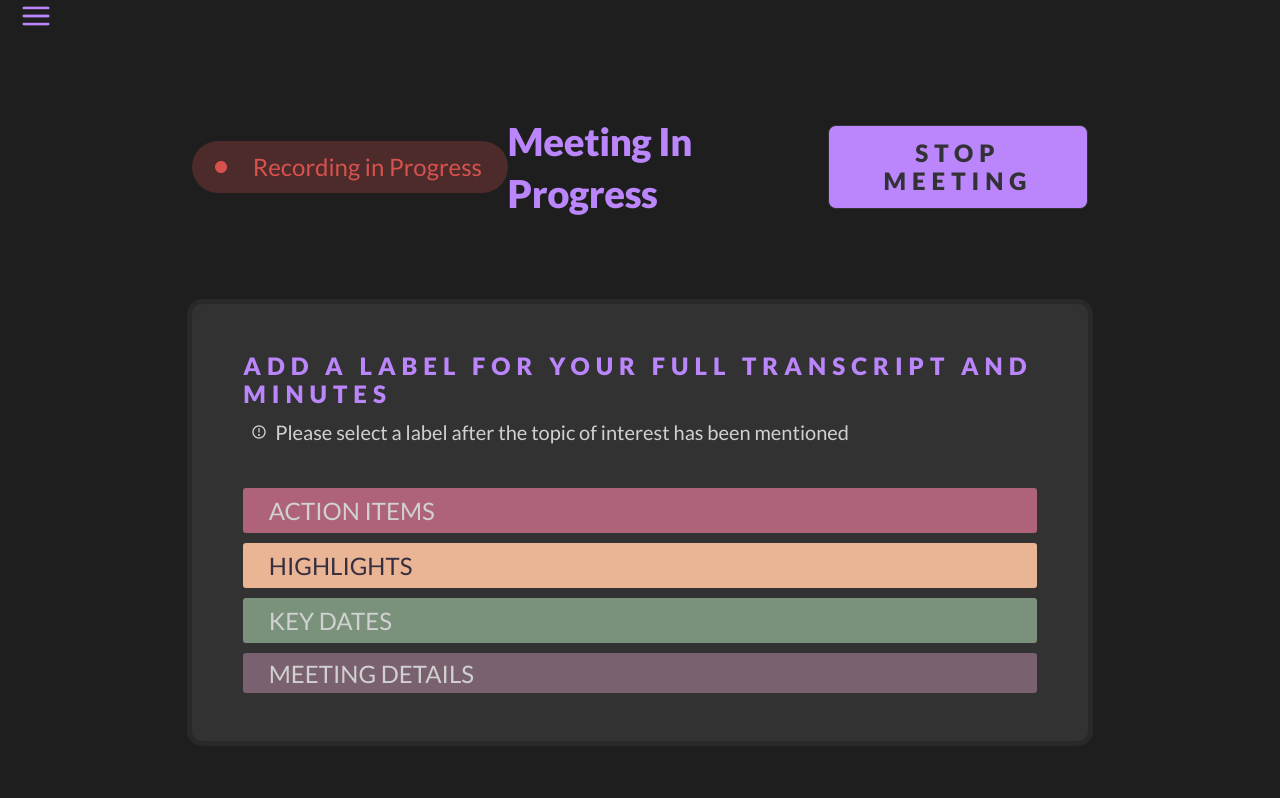
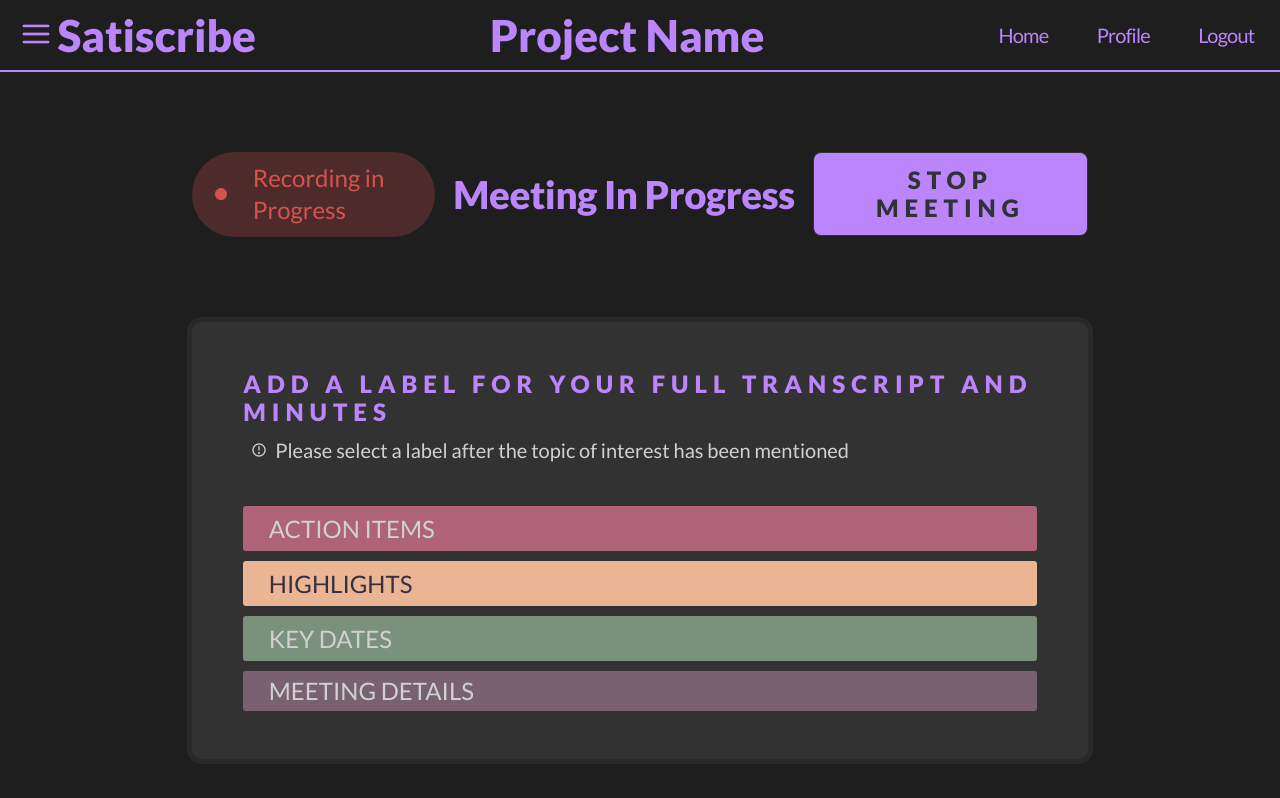
Before and after one commit to Jaywhisker/Satiscribe, a Next.js app in the folder SatiscribeFrontEnd/: page /meetinginprogress in a window 1280 px wide. Shown: the top 798 px of the page. Built offline with nearby package versions, Linux system fonts and the light colour scheme.

Commit message:
added navbar and minor changes

```diff
--- a/SatiscribeFrontEnd/pages/meetinginprogress.js
+++ b/SatiscribeFrontEnd/pages/meetinginprogress.js
@@ -6,7 +6,7 @@ import colourstyle from '/styles/Colourtest.module.css';
 import logos from '/styles/Logos.module.css';
 import landing from '@/styles/webexperiment/Landingpage.module.css';
 import StyledComponentsRegistry from '@/components/registery.tsx';
-import Sidebar from '../components/Sidebar';
+import Navbar from '../pages/navbartest';
 import StyledBox from '@/components/meetinglabel/meetinglabel';
 import styles from '@/styles/meetinginprogress.module.css';
 import contentblock from '@/styles/components/contentblocks.module.css'
@@ -24,8 +24,8 @@ function MeetingInProgress() {
 
     return (
         <StyledComponentsRegistry>
-            <Sidebar />
-            <div className={styles.headers} style={{ width: `var(--largeWidth)` }}>
+            <Navbar />
+            <div className={`${styles.headers} ${flex.flexRowSmollerGap}`} style={{ width: `var(--largeWidth)` }}>
                 <div className={styles.record}>
                     <div className={styles.ImageContainer}>
                         <img src="/iconsRed/Dot.png" alt="Profile" className={styles.Image} />
--- a/SatiscribeFrontEnd/styles/meetinginprogress.module.css
+++ b/SatiscribeFrontEnd/styles/meetinginprogress.module.css
@@ -20,11 +20,10 @@
 
 .record {
     display: flex;
-    width: fit-content;
+    width: 18vw;
     padding-top: 1.3vh;
     padding-bottom: 1.3vh;
     padding-left: 1vw;
-    padding-right: 2vw;
     align-items: center;
     justify-content: flex-start;
     gap: 1rem;
@@ -48,7 +47,7 @@
 }
 
 .text {
-    color: var(--Final_Red)
+    color: var(--Final_Red);
 }
 
 .caution{
```
